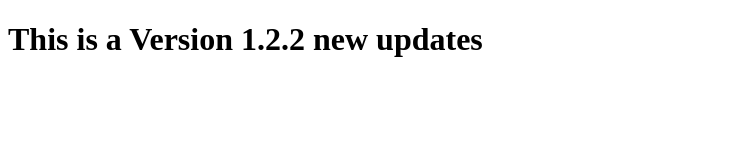
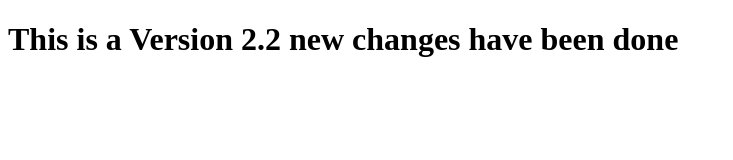
Before and after one commit to lbg-shahnawaz-khan/myrepo, a plain HTML site: page index.html in a window 1280 px wide. Shown: the whole page, without its empty margins (0-733 px from the left). Drawn offline with Linux system fonts and the light colour scheme.

Commit message:
changed version 1 to version 2

```diff
--- a/index.html
+++ b/index.html
@@ -6,6 +6,6 @@
     <title>Document</title>
 </head>
 <body>
-   <h1>This is a Version 1.2.2 new updates<h1>
+   <h1>This is a Version 2.2 new changes have been done<h1>
 </body>
 </html>
```
